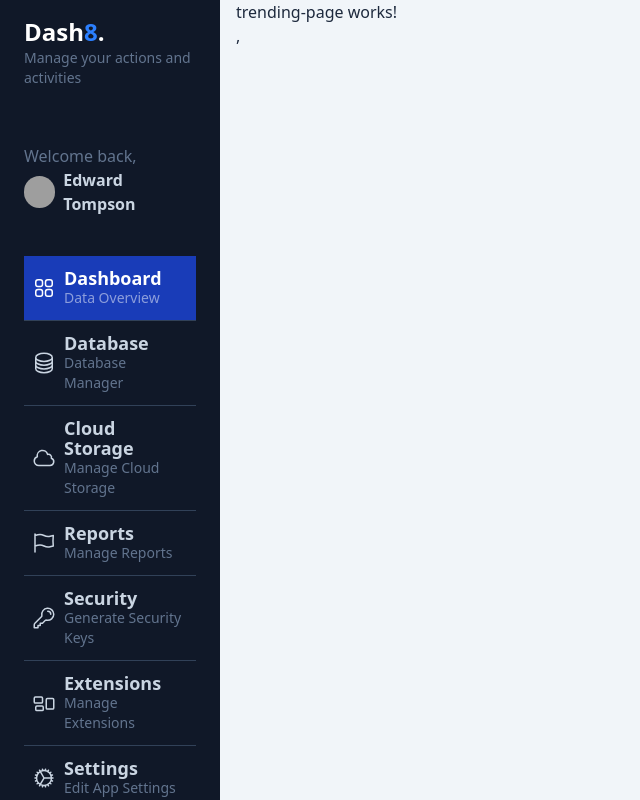
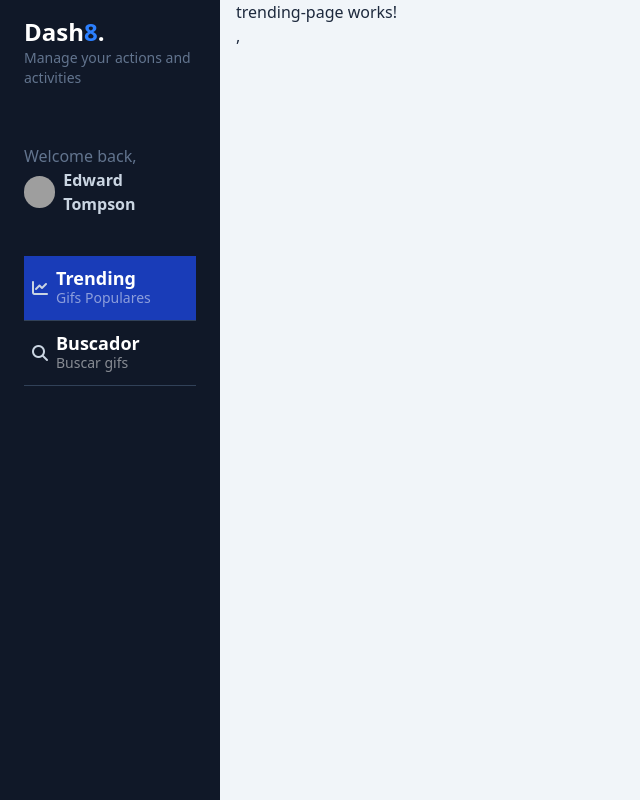
Before and after one commit to andreeaelenasamur/angular-v19-gifs-app, an Angular app: page /dashboard/trending in a window 1280 px wide. Shown: the whole page, without its empty margins (0-640 px from the left). Built offline with nearby package versions, Linux system fonts and the light colour scheme; grey boxes are pictures that could not be loaded.

Commit message:
Add font awesome library and make changes in side menu options component

```diff
--- a/src/app/gifs/components/side-menu/side-menu-options/side-menu-options.component.html
+++ b/src/app/gifs/components/side-menu/side-menu-options/side-menu-options.component.html
@@ -1,79 +1,13 @@
 <div id="nav" class="w-full px-6">
-  <a href="#" class="w-full px-2 inline-flex space-x-2 items-center border-b border-slate-700 py-3 bg-blue-800 hover:bg-white/5 transition ease-linear duration-150">
-    <div>
-      <svg xmlns="http://www.w3.org/2000/svg" fill="none" viewBox="0 0 24 24" stroke-width="1.5" stroke="currentColor" class="w-6 h-6 text-white">
-        <path stroke-linecap="round" stroke-linejoin="round" d="M3.75 6A2.25 2.25 0 016 3.75h2.25A2.25 2.25 0 0110.5 6v2.25a2.25 2.25 0 01-2.25 2.25H6a2.25 2.25 0 01-2.25-2.25V6zM3.75 15.75A2.25 2.25 0 016 13.5h2.25a2.25 2.25 0 012.25 2.25V18a2.25 2.25 0 01-2.25 2.25H6A2.25 2.25 0 013.75 18v-2.25zM13.5 6a2.25 2.25 0 012.25-2.25H18A2.25 2.25 0 0120.25 6v2.25A2.25 2.25 0 0118 10.5h-2.25a2.25 2.25 0 01-2.25-2.25V6zM13.5 15.75a2.25 2.25 0 012.25-2.25H18a2.25 2.25 0 012.25 2.25V18A2.25 2.25 0 0118 20.25h-2.25A2.25 2.25 0 0113.5 18v-2.25z" />
-      </svg>
-    </div>
-    <div class="flex flex-col">
-      <span class="text-lg font-bold leading-5 text-white">Dashboard</span>
-      <span class="text-sm text-white/50 hidden md:block">Data Overview</span>
-    </div>
-  </a>
-  <a href="#" class="w-full px-2 inline-flex space-x-2 items-center border-b border-slate-700 py-3 hover:bg-white/5 transition ease-linear duration-150">
-    <div>
-      <svg xmlns="http://www.w3.org/2000/svg" fill="none" viewBox="0 0 24 24" stroke-width="1.5" stroke="currentColor" class="w-6 h-6">
-        <path stroke-linecap="round" stroke-linejoin="round" d="M20.25 6.375c0 2.278-3.694 4.125-8.25 4.125S3.75 8.653 3.75 6.375m16.5 0c0-2.278-3.694-4.125-8.25-4.125S3.75 4.097 3.75 6.375m16.5 0v11.25c0 2.278-3.694 4.125-8.25 4.125s-8.25-1.847-8.25-4.125V6.375m16.5 0v3.75m-16.5-3.75v3.75m16.5 0v3.75C20.25 16.153 16.556 18 12 18s-8.25-1.847-8.25-4.125v-3.75m16.5 0c0 2.278-3.694 4.125-8.25 4.125s-8.25-1.847-8.25-4.125" />
-      </svg>
-    </div>
-    <div class="flex flex-col">
-      <span class="text-lg text-slate-300 font-bold leading-5">Database</span>
-      <span class="text-sm text-slate-500 hidden md:block">Database Manager</span>
-    </div>
-  </a>
-  <a href="#" class="w-full px-2 inline-flex space-x-2 items-center border-b border-slate-700 py-3 hover:bg-white/5 transition ease-linear duration-150">
-    <div>
-      <svg xmlns="http://www.w3.org/2000/svg" fill="none" viewBox="0 0 24 24" stroke-width="1.5" stroke="currentColor" class="w-6 h-6">
-        <path stroke-linecap="round" stroke-linejoin="round" d="M2.25 15a4.5 4.5 0 004.5 4.5H18a3.75 3.75 0 001.332-7.257 3 3 0 00-3.758-3.848 5.25 5.25 0 00-10.233 2.33A4.502 4.502 0 002.25 15z" />
-      </svg>
-    </div>
-    <div class="flex flex-col">
-      <span class="text-lg text-slate-300 font-bold leading-5">Cloud Storage</span>
-      <span class="text-sm text-slate-500 hidden md:block">Manage Cloud Storage</span>
-    </div>
-  </a>
-  <a href="#" class="w-full px-2 inline-flex space-x-2 items-center border-b border-slate-700 py-3 hover:bg-white/5 transition ease-linear duration-150">
-    <div>
-      <svg xmlns="http://www.w3.org/2000/svg" fill="none" viewBox="0 0 24 24" stroke-width="1.5" stroke="currentColor" class="w-6 h-6">
-        <path stroke-linecap="round" stroke-linejoin="round" d="M3 3v1.5M3 21v-6m0 0l2.77-.693a9 9 0 016.208.682l.108.054a9 9 0 006.086.71l3.114-.732a48.524 48.524 0 01-.005-10.499l-3.11.732a9 9 0 01-6.085-.711l-.108-.054a9 9 0 00-6.208-.682L3 4.5M3 15V4.5" />
-      </svg>
-    </div>
-    <div class="flex flex-col">
-      <span class="text-lg text-slate-300 font-bold leading-5">Reports</span>
-      <span class="text-sm text-slate-500 hidden md:block">Manage Reports</span>
-    </div>
-  </a>
-  <a href="#" class="w-full px-2 inline-flex space-x-2 items-center border-b border-slate-700 py-3 hover:bg-white/5 transition ease-linear duration-150">
-    <div>
-      <svg xmlns="http://www.w3.org/2000/svg" fill="none" viewBox="0 0 24 24" stroke-width="1.5" stroke="currentColor" class="w-6 h-6">
-        <path stroke-linecap="round" stroke-linejoin="round" d="M15.75 5.25a3 3 0 013 3m3 0a6 6 0 01-7.029 5.912c-.563-.097-1.159.026-1.563.43L10.5 17.25H8.25v2.25H6v2.25H2.25v-2.818c0-.597.237-1.17.659-1.591l6.499-6.499c.404-.404.527-1 .43-1.563A6 6 0 1121.75 8.25z" />
-      </svg>
-    </div>
-    <div class="flex flex-col">
-      <span class="text-lg text-slate-300 font-bold leading-5">Security</span>
-      <span class="text-sm text-slate-500 hidden md:block">Generate Security Keys</span>
-    </div>
-  </a>
-  <a href="#" class="w-full px-2 inline-flex space-x-2 items-center border-b border-slate-700 py-3 hover:bg-white/5 transition ease-linear duration-150">
-    <div>
-      <svg xmlns="http://www.w3.org/2000/svg" fill="none" viewBox="0 0 24 24" stroke-width="1.5" stroke="currentColor" class="w-6 h-6">
-        <path stroke-linecap="round" stroke-linejoin="round" d="M2.25 7.125C2.25 6.504 2.754 6 3.375 6h6c.621 0 1.125.504 1.125 1.125v3.75c0 .621-.504 1.125-1.125 1.125h-6a1.125 1.125 0 01-1.125-1.125v-3.75zM14.25 8.625c0-.621.504-1.125 1.125-1.125h5.25c.621 0 1.125.504 1.125 1.125v8.25c0 .621-.504 1.125-1.125 1.125h-5.25a1.125 1.125 0 01-1.125-1.125v-8.25zM3.75 16.125c0-.621.504-1.125 1.125-1.125h5.25c.621 0 1.125.504 1.125 1.125v2.25c0 .621-.504 1.125-1.125 1.125h-5.25a1.125 1.125 0 01-1.125-1.125v-2.25z" />
-      </svg>
-    </div>
-    <div class="flex flex-col">
-      <span class="text-lg text-slate-300 font-bold leading-5">Extensions</span>
-      <span class="text-sm text-slate-500 hidden md:block">Manage Extensions</span>
-    </div>
-  </a>
-  <a href="#" class="w-full px-2 inline-flex space-x-2 items-center py-3 hover:bg-white/5 transition ease-linear duration-150">
-    <div>
-      <svg xmlns="http://www.w3.org/2000/svg" fill="none" viewBox="0 0 24 24" stroke-width="1.5" stroke="currentColor" class="w-6 h-6">
-        <path stroke-linecap="round" stroke-linejoin="round" d="M4.5 12a7.5 7.5 0 0015 0m-15 0a7.5 7.5 0 1115 0m-15 0H3m16.5 0H21m-1.5 0H12m-8.457 3.077l1.41-.513m14.095-5.13l1.41-.513M5.106 17.785l1.15-.964m11.49-9.642l1.149-.964M7.501 19.795l.75-1.3m7.5-12.99l.75-1.3m-6.063 16.658l.26-1.477m2.605-14.772l.26-1.477m0 17.726l-.26-1.477M10.698 4.614l-.26-1.477M16.5 19.794l-.75-1.299M7.5 4.205L12 12m6.894 5.785l-1.149-.964M6.256 7.178l-1.15-.964m15.352 8.864l-1.41-.513M4.954 9.435l-1.41-.514M12.002 12l-3.75 6.495" />
-      </svg>
-    </div>
-    <div class="flex flex-col">
-      <span class="text-lg text-slate-300 font-bold leading-5">Settings</span>
-      <span class="text-sm text-slate-500 hidden md:block">Edit App Settings</span>
-    </div>
-  </a>
+  @for(item of menuOptions; track item.router) {
+    <a [routerLink]="item.router" routerLinkActive="bg-blue-800" class="w-full px-2 inline-flex space-x-2 items-center border-b border-slate-700 py-3 hover:bg-white/5 transition ease-linear duration-150">
+      <div>
+        <i class="{{ item.icon }}"></i>
+      </div>
+      <div class="flex flex-col">
+        <span class="text-lg font-bold leading-5 text-white">{{ item.label }}</span>
+        <span class="text-sm text-white/50 hidden md:block">{{ item.subLabel }}</span>
+      </div>
+    </a>
+  }
 </div>
--- a/src/app/gifs/components/side-menu/side-menu-options/side-menu-options.component.ts
+++ b/src/app/gifs/components/side-menu/side-menu-options/side-menu-options.component.ts
@@ -1,8 +1,36 @@
 import { Component } from '@angular/core';
+import { RouterLink, RouterLinkActive } from '@angular/router';
+
+interface MenuOption {
+  icon: string;
+  label: string;
+  router: string;
+  subLabel: string;
+}
 
 @Component({
   selector: 'gifs-side-menu-options',
-  imports: [],
+  imports: [
+    RouterLink,
+    RouterLinkActive
+  ],
   templateUrl: './side-menu-options.component.html'
 })
-export class SideMenuOptionsComponent { }
+export class SideMenuOptionsComponent {
+
+  menuOptions: MenuOption[] = [
+    {
+      icon: 'fa-solid fa-chart-line',
+      label: 'Trending',
+      subLabel: 'Gifs Populares',
+      router: '/dashboard/trending',
+    },
+    {
+      icon: 'fa-solid fa-magnifying-glass',
+      label: 'Buscador',
+      subLabel: 'Buscar gifs',
+      router: '/dashboard/search',
+    },
+  ]
+
+}
--- a/src/index.html
+++ b/src/index.html
@@ -6,6 +6,7 @@
   <base href="/">
   <meta name="viewport" content="width=device-width, initial-scale=1">
   <link rel="icon" type="image/x-icon" href="favicon.ico">
+  <link rel="stylesheet" href="https://cdnjs.cloudflare.com/ajax/libs/font-awesome/6.7.2/css/all.min.css" integrity="sha512-Evv84Mr4kqVGRNSgIGL/F/aIDqQb7xQ2vcrdIwxfjThSH8CSR7PBEakCr51Ck+w+/U6swU2Im1vVX0SVk9ABhg==" crossorigin="anonymous" referrerpolicy="no-referrer" />
 </head>
 <body>
   <app-root></app-root>
```
